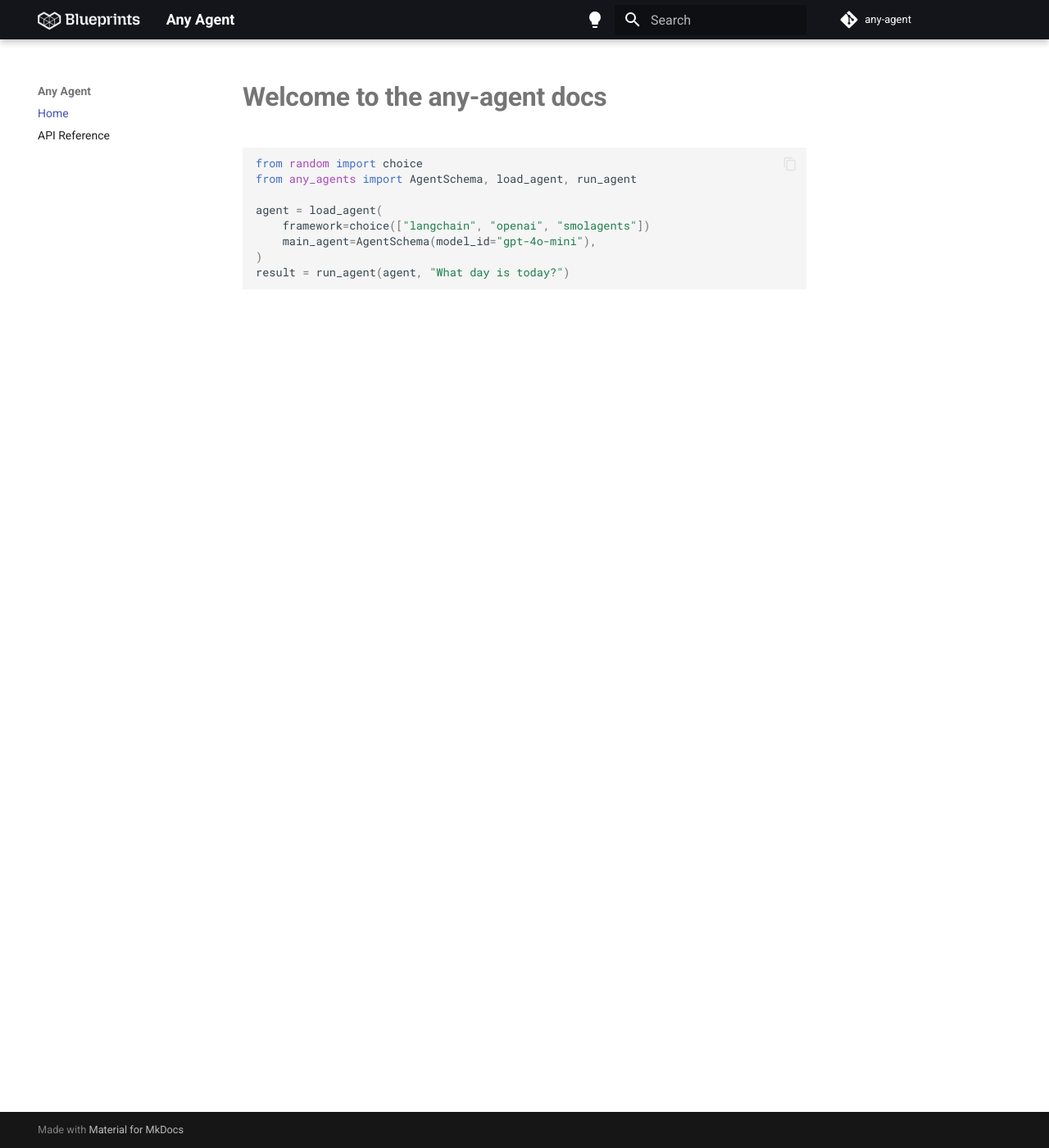
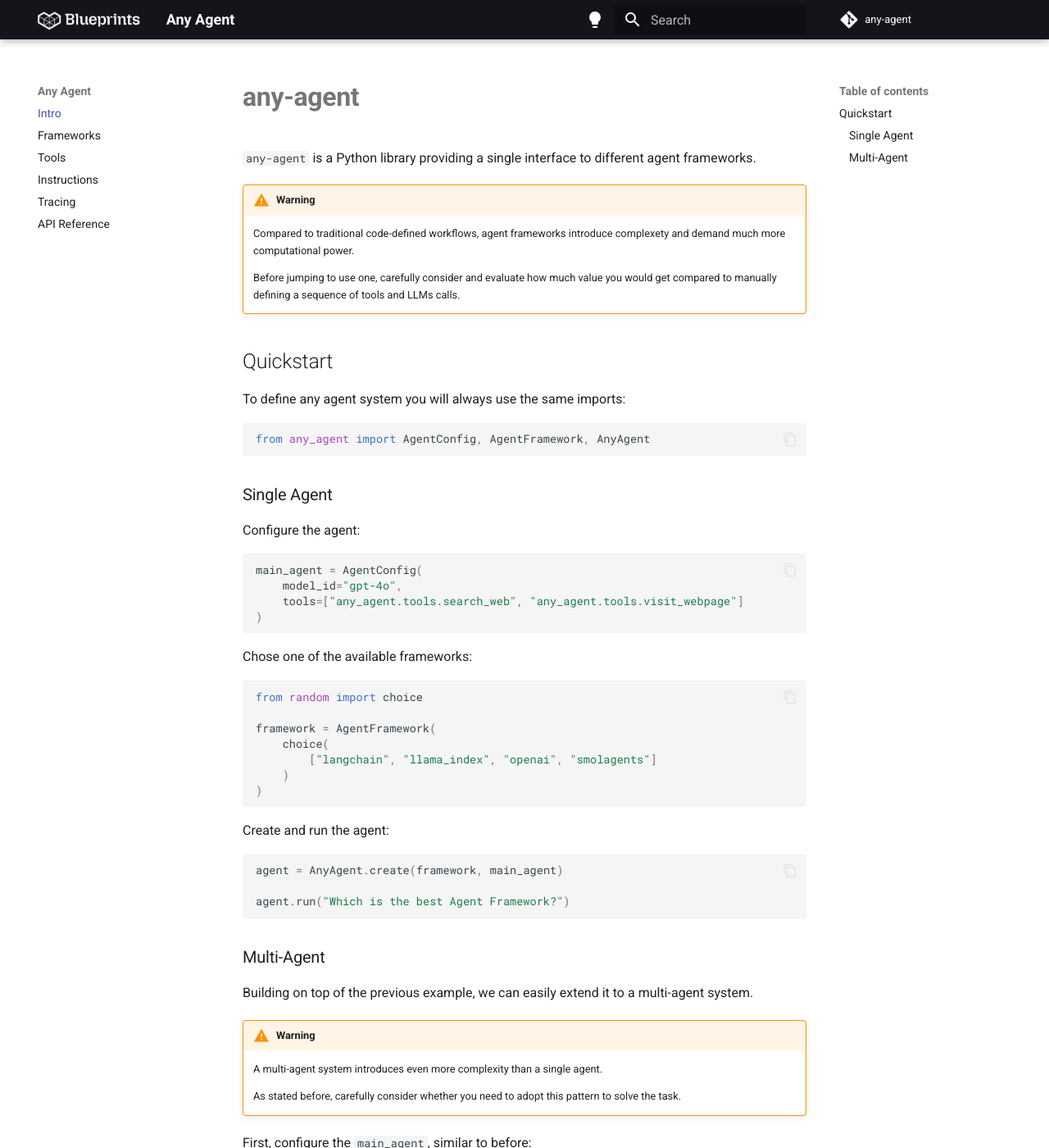
Before and after one commit to therealtimex/any-agent, an MkDocs documentation site: the page built from docs/index.md, in a window 1280 px wide and 1400 px high. Shown: the whole window at 82% size. Built offline with MkDocs 1.6.1 and Material for MkDocs 9.7.7, drawn with Linux system fonts in a browser that asks for light colours; comment, search, counter and statistics services are not loaded; some of the changed text lies outside the part shown.

Commit message:
Add initial docs (#21)
* Add initial docs

* Minor updates

````diff
--- a/docs/index.md
+++ b/docs/index.md
@@ -1,13 +1,98 @@
-# **Welcome to the any-agent docs**
+# **any-agent**
 
+`any-agent` is a Python library providing a single interface to different agent frameworks.
+
+!!! warning
+
+    Compared to traditional code-defined workflows, agent frameworks introduce complexety and
+    demand much more computational power.
+
+    Before jumping to use one, carefully consider and evaluate how much value you
+    would get compared to manually defining a sequence of tools and LLMs calls.
+
+## Quickstart
+
+To define any agent system you will always use the same imports:
+
+```py
+from any_agent import AgentConfig, AgentFramework, AnyAgent
+```
+
+### Single Agent
+
+Configure the agent:
+
+```py
+main_agent = AgentConfig(
+    model_id="gpt-4o",
+    tools=["any_agent.tools.search_web", "any_agent.tools.visit_webpage"]
+)
+```
+
+Chose one of the available frameworks:
 
 ```py
 from random import choice
-from any_agents import AgentSchema, load_agent, run_agent
 
-agent = load_agent(
-    framework=choice(["langchain", "openai", "smolagents"])
-    main_agent=AgentSchema(model_id="gpt-4o-mini"),
+framework = AgentFramework(
+    choice(
+        ["langchain", "llama_index", "openai", "smolagents"]
+    )
 )
-result = run_agent(agent, "What day is today?")
 ```
+
+Create and run the agent:
+
+```py
+agent = AnyAgent.create(framework, main_agent)
+
+agent.run("Which is the best Agent Framework?")
+```
+
+### Multi-Agent
+
+Building on top of the previous example, we can easily extend it to a multi-agent system.
+
+!!! warning
+
+    A multi-agent system introduces even more complexity than a single agent.
+
+    As stated before, carefully consider whether you need to adopt this pattern to
+    solve the task.
+
+First, configure the `main_agent`, similar to before:
+
+```py
+main_agent = AgentConfig(
+    model_id="gpt-4o"
+)
+```
+
+This agent will act as the "orchestrator".
+
+Then, configure the list of `managed_agents`:
+
+```py
+managed_agents = [
+    AgentConfig(
+        name="search_web_agent",
+        model_id="gpt-4o-mini",
+        description="Agent that can search the web",
+        tools=["any_agent.tools.search_web"]
+    ),
+    AgentConfig(
+        name="visit_webpage_agent",
+        model_id="gpt-4o-mini",
+        description="Agent that can visit webpages",
+        tools=["any_agent.tools.visit_webpage"]
+    )
+]
+```
+
+You can then create and run the multi-agent:
+
+```py
+multi_agent = AnyAgent.create(framework, main_agent, managed_agents)
+
+agent.run("Which is the best Agent Framework?")
+```
--- a/mkdocs.yml
+++ b/mkdocs.yml
@@ -4,7 +4,11 @@
 repo_name: any-agent
 
 nav:
-  - Home: index.md
+  - Intro: index.md
+  - Frameworks: frameworks.md
+  - Tools: tools.md
+  - Instructions: instructions.md
+  - Tracing: tracing.md
   - API Reference: api.md
 
 theme:
@@ -29,6 +33,7 @@
     - content.tabs.link
 
 markdown_extensions:
+  - admonition
   - pymdownx.highlight:
       anchor_linenums: true
       line_spans: __span
````
Also changed, not shown: README.md (+37 -6 lines), docs/api.md (+4 -0 lines), docs/frameworks.md (added, +66 -0 lines), docs/instructions.md (added, +43 -0 lines), docs/tools.md (added, +71 -0 lines), docs/tracing.md (added, +22 -0 lines), 1 other file.
